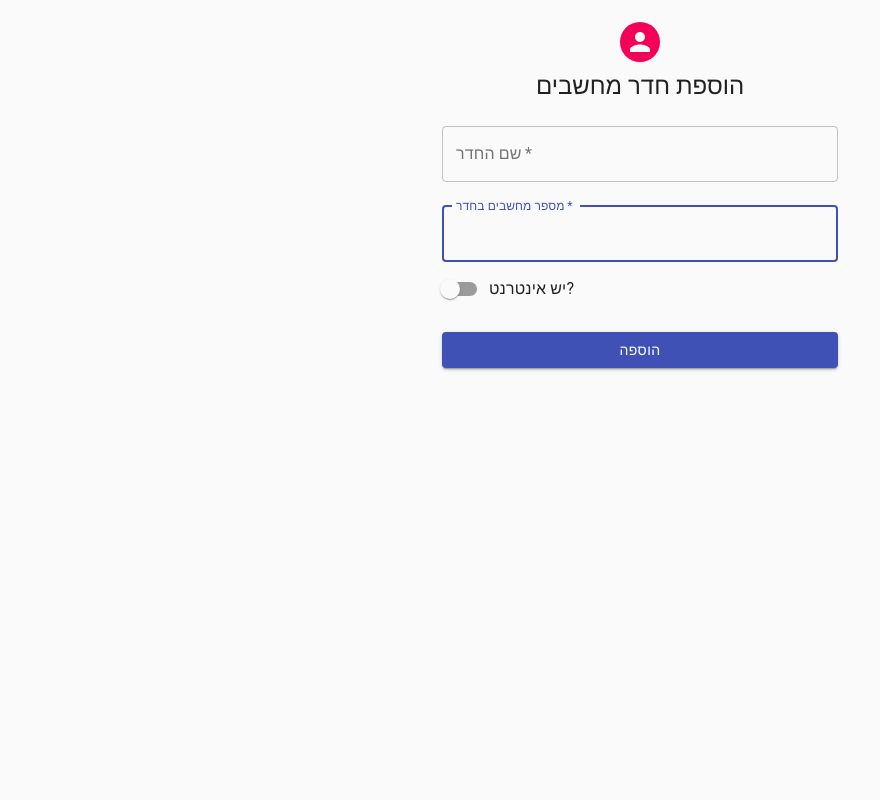
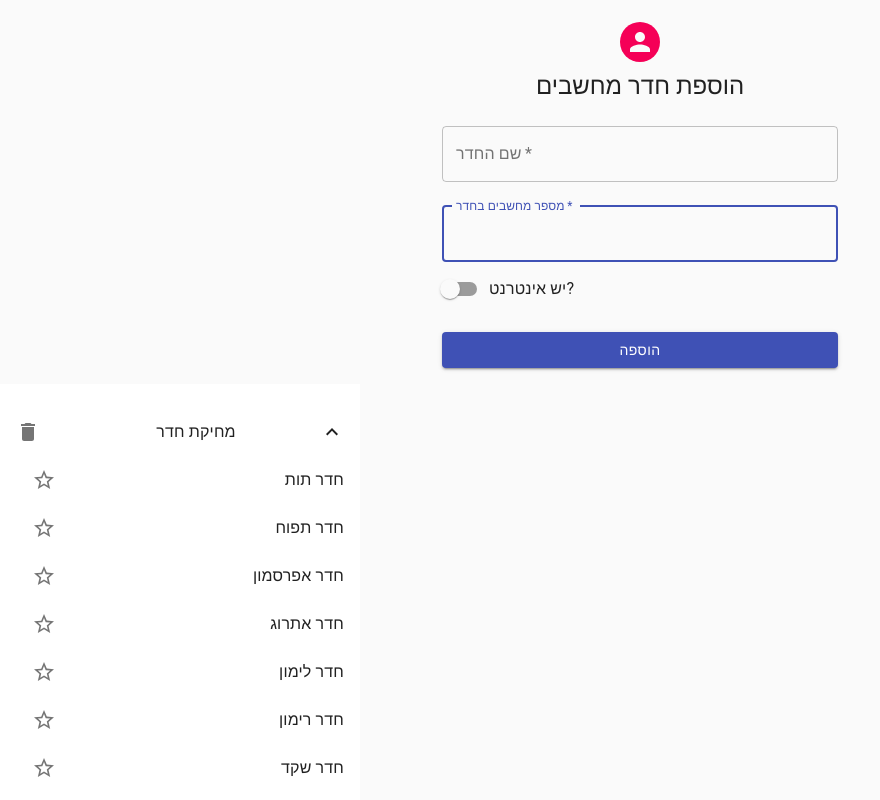
Before and after one commit to classesYaeliChani/client, a React (Create React App) app: page / in a window 1280 px wide. Shown: the part 1727-2527 px from the top of the page, without its empty margins (0-880 px from the left). Before the commit the page ends 2111 px from the top, so only its background shows below. Built offline with nearby package versions, Linux system fonts and the light colour scheme.

Commit message:
add remove class

```diff
--- a/package.json
+++ b/package.json
@@ -8,7 +8,7 @@
     "@material-ui/core": "^4.12.4",
     "@material-ui/icons": "^4.11.3",
     "@mui/icons-material": "^5.8.4",
-    "@mui/material": "^5.9.1",
+    "@mui/material": "^5.9.2",
     "@mui/styled-engine": "^5.8.0",
     "@testing-library/jest-dom": "^5.16.4",
     "@testing-library/react": "^13.2.0",
--- a/src/App.js
+++ b/src/App.js
@@ -6,6 +6,7 @@ import AddGroup from './AddGroup'
 import AddCourse from './AddCourse'
 import AddSoftware from './AddSoftWare'
 import AddRoom from './AddRoom'
+import NestedList from './RemoveRoom'
 function App() {
  const softwareArr=[
    {SoftWareId:1,SoftWareName:"visual studio"},
@@ -22,6 +23,7 @@ function App() {
 <AddGroup/>
 <AddSoftware/>
 <AddRoom/>
+<NestedList/>
 </>
   );
 }
--- /dev/null
+++ b/src/RemoveRoom.js
@@ -0,0 +1,68 @@
+import * as React from 'react';
+import ListSubheader from '@mui/material/ListSubheader';
+import List from '@mui/material/List';
+import ListItemButton from '@mui/material/ListItemButton';
+import ListItemIcon from '@mui/material/ListItemIcon';
+import ListItemText from '@mui/material/ListItemText';
+import Collapse from '@mui/material/Collapse';
+import InboxIcon from '@mui/icons-material/MoveToInbox';
+import DraftsIcon from '@mui/icons-material/Drafts';
+import SendIcon from '@mui/icons-material/Send';
+import ExpandLess from '@mui/icons-material/ExpandLess';
+import ExpandMore from '@mui/icons-material/ExpandMore';
+import StarBorder from '@mui/icons-material/StarBorder';
+import DeleteIcon from '@mui/icons-material/Delete';
+export default function NestedList() {
+  const [open, setOpen] = React.useState(true);
+
+  const handleClick = () => {
+    setOpen(!open);
+  };
+ const arrClass=["תות","תפוח","אפרסמון","אתרוג","לימון","רימון","שקד"]
+  return (
+    <List
+      sx={{ width: '100%', maxWidth: 360, bgcolor: 'background.paper'}}
+      component="nav"
+      aria-labelledby="nested-list-subheader"
+    >
+      <ListItemButton>
+      </ListItemButton>
+      <ListItemButton onClick={handleClick}>
+        <ListItemIcon>
+          <DeleteIcon/>
+        </ListItemIcon>
+        <ListItemText primary="מחיקת חדר"  sx={{textAlign:'center'}}/>
+        {open ? <ExpandLess /> : <ExpandMore />}
+      </ListItemButton>
+      <Collapse in={open} timeout="auto" unmountOnExit>
+        <List component="div" disablePadding>
+        <div>{arrClass.map((value) => (
+        <ListItemButton sx={{ pl: 4 ,textAlign:'right'}}>
+            <ListItemIcon>
+              <StarBorder />
+            </ListItemIcon>
+            <ListItemText primary={`חדר ${value}`} />
+          </ListItemButton>
+         ))}</div>
+
+        </List>
+      </Collapse>
+    </List>
+  );
+}
+
+{/* <List sx={{ width: '100%', maxWidth: 360, bgcolor: 'background.paper' }}>
+  {[1, 2, 3].map((value) => (
+    <ListItem
+      key={value}
+      disableGutters
+      secondaryAction={
+        <IconButton aria-label="comment">
+          <CommentIcon />
+        </IconButton>
+      }
+    >
+      <ListItemText primary={`Line item ${value}`} />
+    </ListItem>
+  ))}
+</List> */}
```
Also changed, not shown: 1 other file (tests, documents, lock files or other folders).
